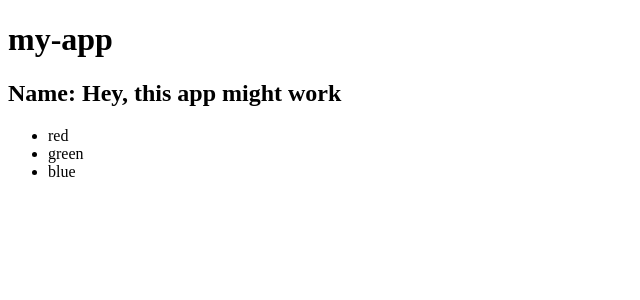
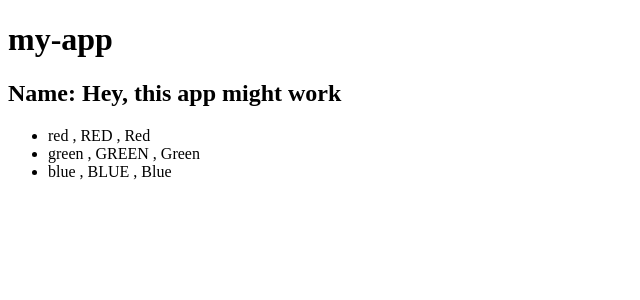
Before and after one commit to PradipH31/CIBT_Notes_Angular_Part1, an Angular app: page / in a window 1280 px wide. Shown: the top 300 px of the page, without its empty margins (0-640 px from the left). Built offline with nearby package versions, Linux system fonts and the light colour scheme.

Commit message:
Used pipes in component view

```diff
--- a/src/app/app.component.html
+++ b/src/app/app.component.html
@@ -7,7 +7,7 @@
 <div>
     <ul>
         <li *ngFor='let c of colors'>
-            {{c}}
+            {{c}} , {{c | uppercase}} , {{c | titlecase}}
         </li>
     </ul>
 </div>
```
